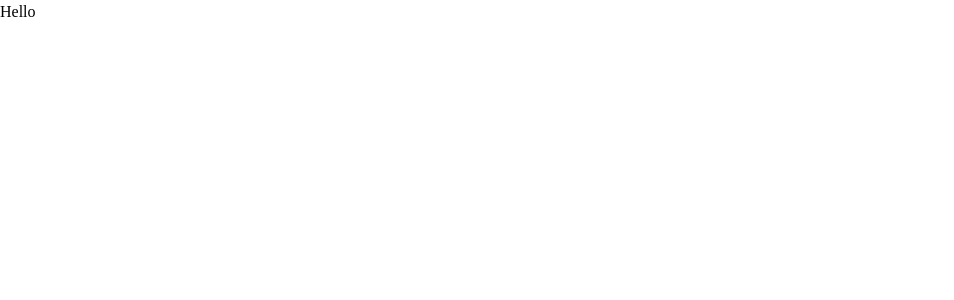
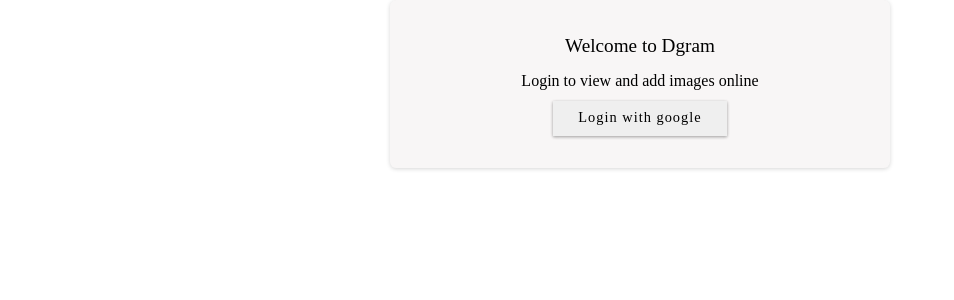
Before and after one commit to adeyemialameen04/DGram, a React (Vite) app: page / in a window 1280 px wide. Shown: the top 300 px of the page, without its empty margins (0-954 px from the left). Built offline with nearby package versions, Linux system fonts and the light colour scheme; no server answers.

Commit message:
finished authentication

```diff
--- a/package.json
+++ b/package.json
@@ -13,6 +13,7 @@
     "firebase": "^10.0.0",
     "react": "^18.2.0",
     "react-dom": "^18.2.0",
+    "react-router-dom": "^6.14.1",
     "uuid": "^9.0.0"
   },
   "devDependencies": {
--- a/src/App.jsx
+++ b/src/App.jsx
@@ -1,10 +1,12 @@
+import { BrowserRouter as Router } from "react-router-dom";
+import AnimatedRoutes from "./components/AnimatedRoutes";
 
 function App() {
 
   return (
-    <>
-      Hello
-    </>
+    <Router>
+      <AnimatedRoutes />
+    </Router>
   );
 };
 
--- /dev/null
+++ b/src/components/AnimatedRoutes.jsx
@@ -0,0 +1,14 @@
+import { Routes, Route } from "react-router-dom";
+import Auth from "./Auth/Auth";
+import Home from "../pages/Home";
+
+const AnimatedRoutes = () => {
+  return (
+    <Routes>
+      <Route path="/" element={<Auth />} />
+      <Route path="/home" element={<Home />} />
+    </Routes>
+  );
+};
+
+export default AnimatedRoutes;
--- /dev/null
+++ b/src/components/Auth/Auth.jsx
@@ -0,0 +1,60 @@
+import './auth.css';
+import { useEffect, useState } from "react";
+import { auth, googleProvider } from "../../config/firebase";
+import { signInWithPopup, onAuthStateChanged, signOut } from "firebase/auth";
+import { Link } from "react-router-dom";
+
+const Auth = () => {
+  const [user, setUser] = useState(true);
+
+  useEffect(() => {
+    const unsubscribe = onAuthStateChanged(auth, (user) => {
+      setUser(user);
+    });
+
+    return () => {
+      unsubscribe();
+    };
+  }, []);
+
+  const signInWithGoogle = async () => {
+    try {
+      await signInWithPopup(auth, googleProvider);
+      console.log(auth?.currentUser);
+    } catch (error) {
+      console.error(error);
+    }
+  };
+
+  const logout = async () => {
+    try {
+      await signOut(auth);
+    } catch (error) {
+      console.error(error);
+    }
+  };
+
+  if (!user) {
+    return (
+      <main>
+        <div className="auth__container container">
+          <h1>Welcome to Dgram</h1>
+          <p>Login to view and add images online</p>
+          <button className="siginWithGoogleBtns" onClick={signInWithGoogle}>Login with google</button>
+        </div>
+      </main>
+    );
+  }
+
+  return (
+    <main>
+      <div className="auth__container container">
+        <h1>Hi {auth?.currentUser?.displayName}</h1>
+        <Link to="/home">Proceed to App</Link>
+        <button className="siginWithGoogleBtns" onClick={logout}>SignOut</button>
+      </div>
+    </main>
+  );
+};
+
+export default Auth;
--- /dev/null
+++ b/src/components/Auth/auth.css
@@ -0,0 +1,32 @@
+.auth__container {
+  display: flex;
+  flex-direction: column;
+  align-items: center;
+  background-color: var(--clr-gray);
+  padding-block: 2rem;
+  margin-top: 6rem;
+  max-width: 500px;
+  box-shadow: 0 1px 4px rgba(0, 0, 0, .16);
+  border-radius: .4rem;
+  gap: .5rem;
+}
+
+.auth__container h1 {
+  font-size: 1.2rem;
+}
+
+.siginWithGoogleBtns {
+  display: grid;
+  place-content: center;
+  box-shadow: 0 1px 3px rgba(0, 0, 0, .16), 0 1px 3px rgba(0, 0, 0, .23);
+  height: 35px;
+  letter-spacing: 1px;
+  font-size: 0.9rem;
+  padding-inline: 1.5rem;
+  border: 1px solid transparent;
+  transition: var(--transition);
+}
+
+.siginWithGoogleBtns:hover {
+  background-color: hsl(0, 11%, 96%);
+}
--- /dev/null
+++ b/src/config/firebase.js
@@ -0,0 +1,19 @@
+// Import the functions you need from the SDKs you need
+import { initializeApp } from "firebase/app";
+import { getAuth } from 'firebase/auth';
+import { GoogleAuthProvider } from "firebase/auth";
+
+const firebaseConfig = {
+  apiKey: "AIzaSyCYbX1ryBUWqUXbS6HpfntBdJbXc6ruxy0",
+  authDomain: "dgram-54acc.firebaseapp.com",
+  projectId: "dgram-54acc",
+  storageBucket: "dgram-54acc.appspot.com",
+  messagingSenderId: "659007650292",
+  appId: "1:659007650292:web:f470a0e6dddb7995e321a1",
+  measurementId: "G-JNXWRVKHH0"
+};
+
+// Initialize Firebase
+const app = initializeApp(firebaseConfig);
+export const auth = getAuth(app);
+export const googleProvider = new GoogleAuthProvider();
--- a/src/index.css
+++ b/src/index.css
@@ -14,6 +14,14 @@
   margin: 0;
   padding: 0;
   font: inherit;
+
+  --clr-gray: hsl(0, 14%, 97%);
+  --clr-blue: hsl(205, 98%, 80%);
+
+  --container-lg: 88%;
+  --container-md: 95%;
+
+  --transition: all 350ms ease-in-out;
 }
 
 /* Remove list styles on ul, ol elements with a list role, which suggests default styling will be removed */
@@ -50,3 +58,14 @@
   max-width: 100%;
   display: block;
 }
+
+.container {
+  width: var(--container-md);
+  margin: 0 auto;
+}
+
+@media (min-width:780px) {
+  .container {
+    width: var(--container-lg);
+  }
+}
--- /dev/null
+++ b/src/pages/Home.jsx
@@ -0,0 +1,9 @@
+import React from 'react';
+
+const Home = () => {
+  return (
+    <div>Home</div>
+  );
+};
+
+export default Home;
```
Also changed, not shown: 1 other file (tests, documents, lock files or other folders).
